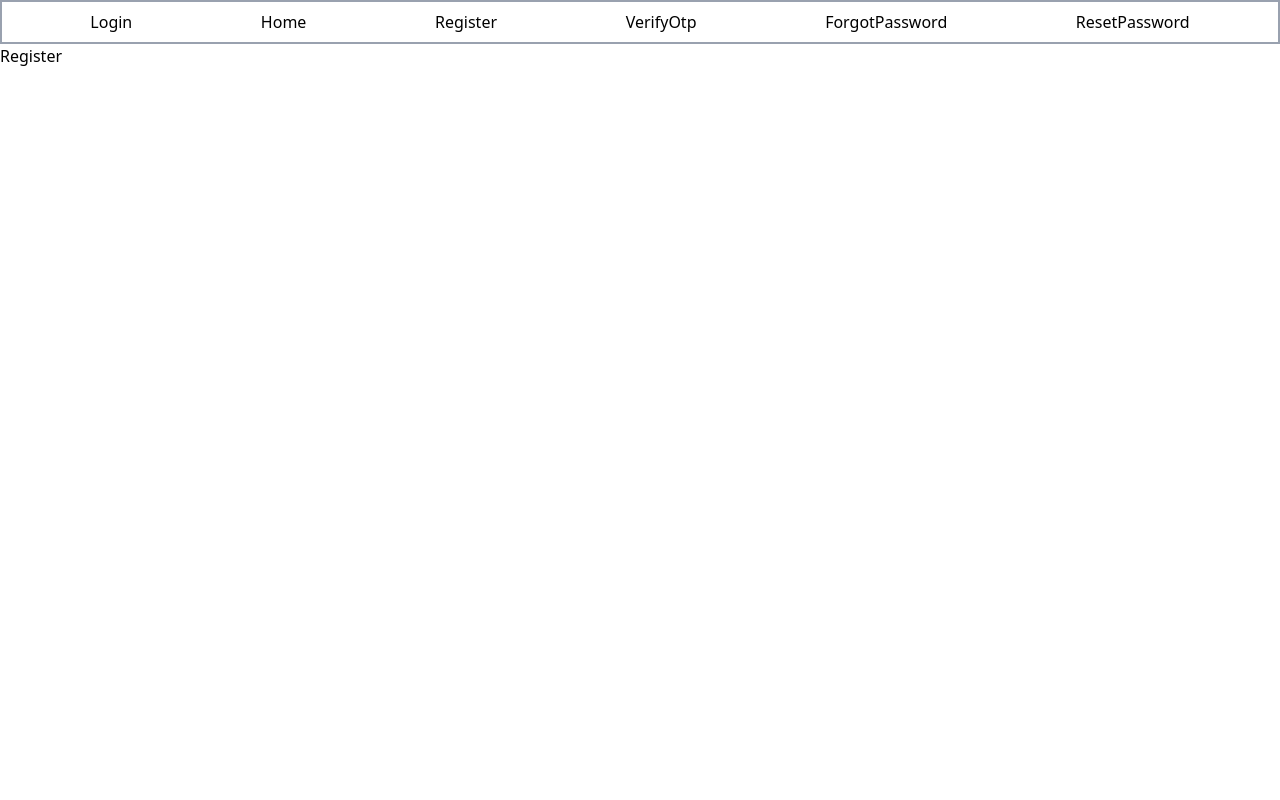
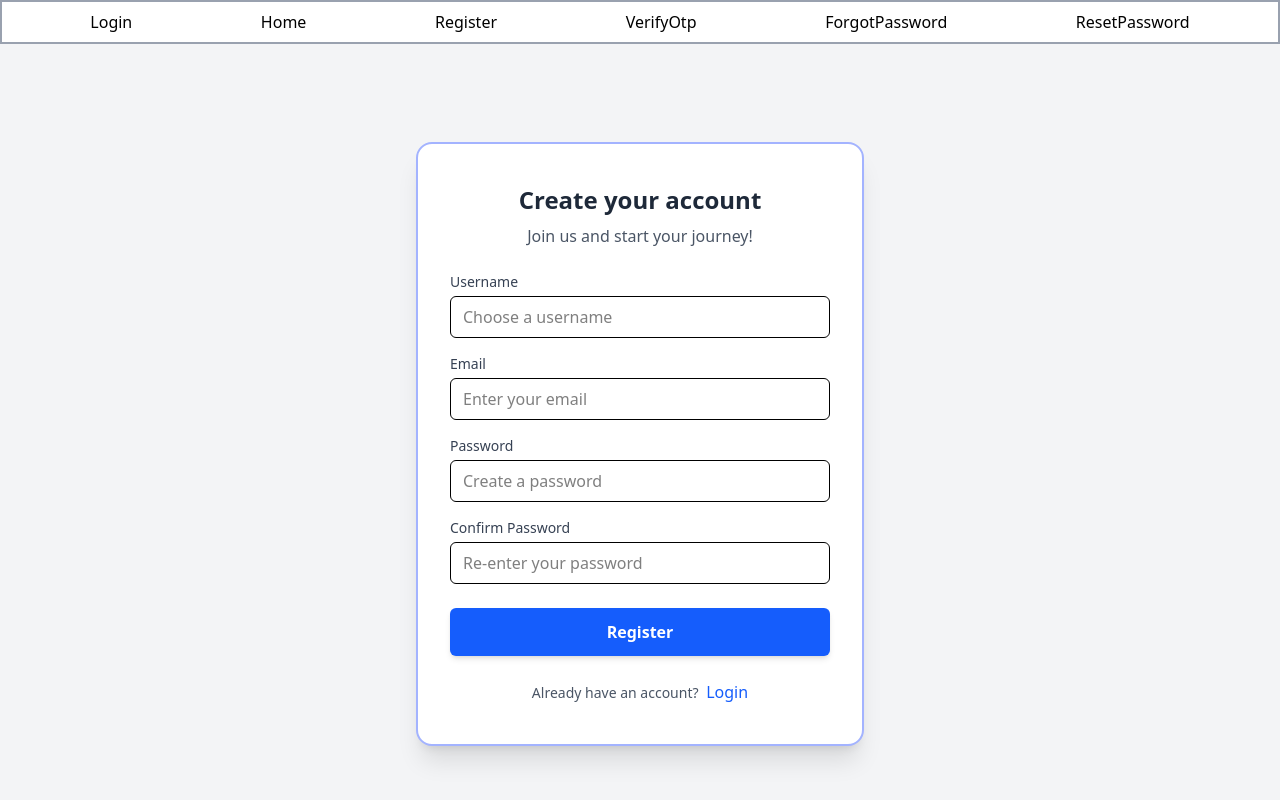
Before and after one commit to AryanChd/Ecom, a React (Vite) app in the folder frontend/: page /register in a window 1280 px wide. Shown: the top 800 px of the page. Built offline with nearby package versions, Linux system fonts and the light colour scheme.

Commit message:
completed ui for register user

```diff
--- a/frontend/src/pages/Register.jsx
+++ b/frontend/src/pages/Register.jsx
@@ -1,7 +1,82 @@
-import React from 'react'
+import React from "react";
 
 export const Register = () => {
   return (
-    <div>Register</div>
-  )
-}
+    <div className="min-h-screen flex items-center justify-center bg-gray-100">
+      <div className="max-w-md w-full bg-white rounded-2xl shadow-xl px-8 py-10 flex flex-col items-center border-2 border-indigo-300">
+        <h1 className="text-2xl font-bold text-center text-gray-800 mb-2">
+          Create your account
+        </h1>
+        <p className="text-gray-600 text-center mb-6">
+          Join us and start your journey!
+        </p>
+        <form action="#" className="w-full flex flex-col gap-4">
+
+
+          <div className="flex flex-col gap-1">
+            <label htmlFor="username" className="text-sm text-gray-700 font-medium">
+              Username
+            </label>
+            <input
+              type="text"
+              id="username"
+              name="username"
+              className="w-full px-3 py-2 rounded-md border border-gray-300 focus:outline-none focus:ring-2 focus:ring-blue-500"
+              placeholder="Choose a username"
+            />
+          </div>
+          <div className="flex flex-col gap-1">
+            <label htmlFor="email" className="text-sm text-gray-700 font-medium">
+              Email
+            </label>
+            <input
+              type="email"
+              id="email"
+              name="email"
+              className="w-full px-3 py-2 rounded-md border border-gray-300 focus:outline-none focus:ring-2 focus:ring-blue-500"
+              placeholder="Enter your email"
+            />
+          </div>
+          <div className="flex flex-col gap-1">
+            <label htmlFor="password" className="text-sm text-gray-700 font-medium">
+              Password
+            </label>
+            <input
+              type="password"
+              id="password"
+              name="password"
+              className="w-full px-3 py-2 rounded-md border border-gray-300 focus:outline-none focus:ring-2 focus:ring-blue-500"
+              placeholder="Create a password"
+            />
+          </div>
+          <div className="flex flex-col gap-1">
+            <label htmlFor="confirmPassword" className="text-sm text-gray-700 font-medium">
+              Confirm Password
+            </label>
+            <input
+              type="password"
+              id="confirmPassword"
+              name="confirmPassword"
+              className="w-full px-3 py-2 rounded-md border border-gray-300 focus:outline-none focus:ring-2 focus:ring-blue-500"
+              placeholder="Re-enter your password"
+            />
+          </div>
+          <button
+            type="submit"
+            className="w-full bg-blue-600 hover:bg-blue-700 text-white font-semibold py-3 px-4 rounded-md shadow-md transition-colors mt-2"
+          >
+            Register
+          </button>
+        </form>
+        <div className="mt-6 text-center">
+          <span className="text-sm text-gray-600">
+            Already have an account?{' '}
+          </span>
+          <a href="#" className="font-medium text-blue-600 hover:text-blue-500 ml-1">
+            Login
+          </a>
+        </div>
+      </div>
+    </div>
+  );
+};
```
